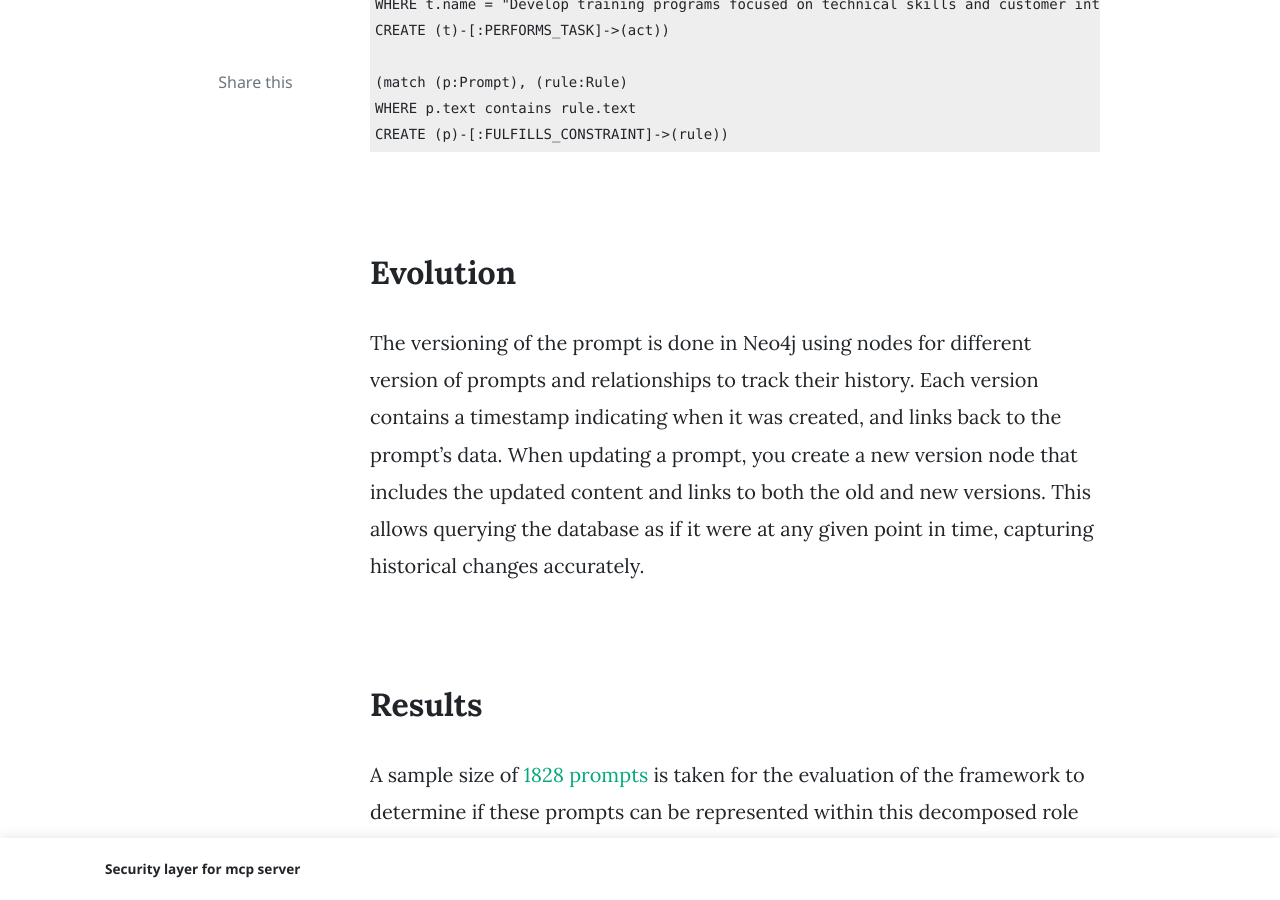
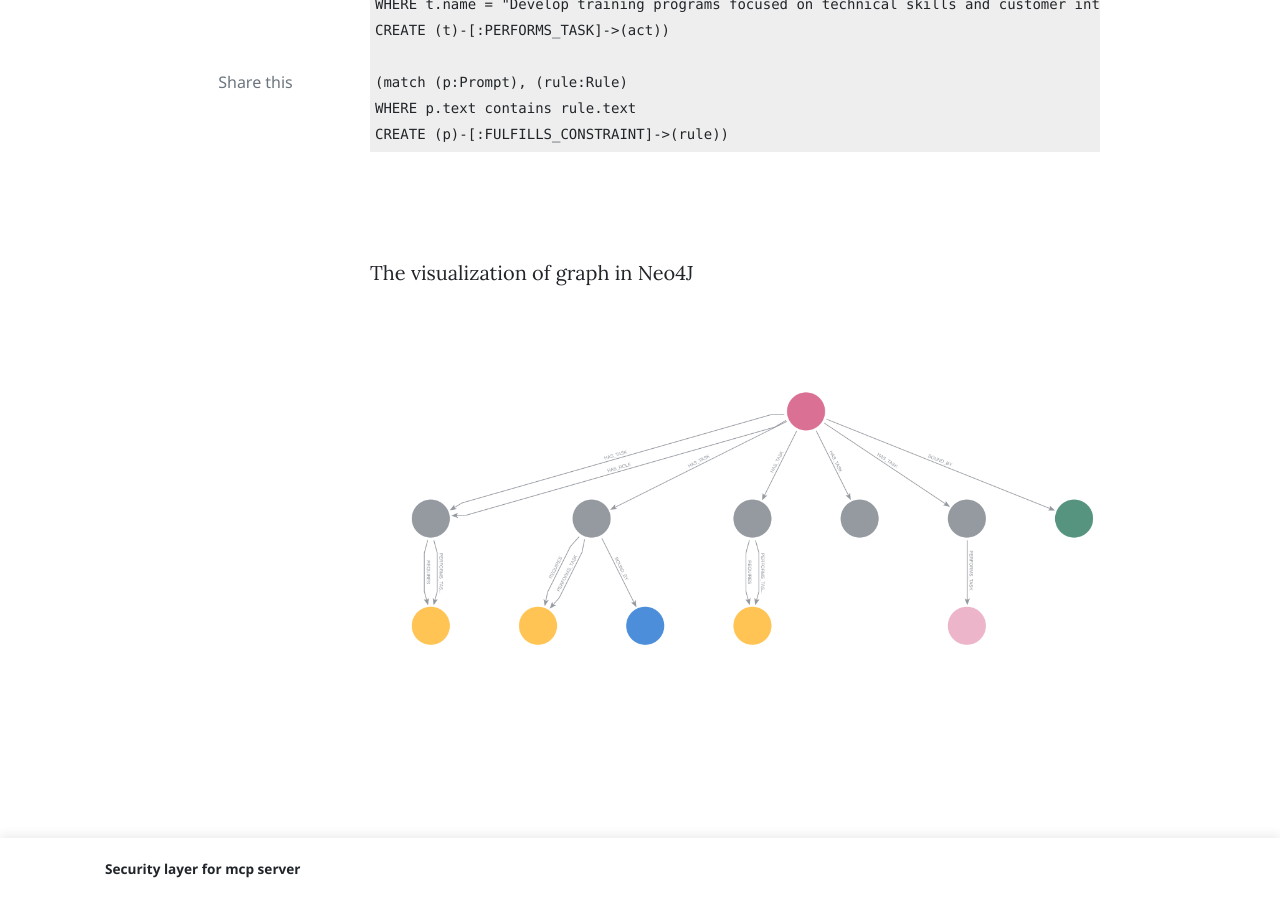
Before and after one commit to karthikziffer/karthikziffer.github.io, a Jekyll site: the page built from _posts/2026-06-06-prompt-evolution.md, in a window 1280 px wide and 900 px high, scrolled down 8258 px. Built offline with Jekyll 4.4.1, drawn with Linux system fonts in a browser that asks for light colours; nearby versions of some CDN libraries; comment, search, counter and statistics services are not loaded.

Commit message:
chore: changes

```diff
--- a/_posts/2026-06-06-prompt-evolution.md
+++ b/_posts/2026-06-06-prompt-evolution.md
@@ -217,6 +217,14 @@ CREATE (p)-[:FULFILLS_CONSTRAINT]->(rule))
 <br>
 
 
+The visualization of graph in Neo4J
+
+
+![](/assets/images/bloom-visualisation.png)
+
+
+<br>
+
 ## Evolution
 
 The versioning of the prompt is done in Neo4j using nodes for different version of prompts and relationships to track their history. Each version contains a timestamp indicating when it was created, and links back to the prompt's data. When updating a prompt, you create a new version node that includes the updated content and links to both the old and new versions. This allows querying the database as if it were at any given point in time, capturing historical changes accurately.
```
Also changed, not shown: assets/images/bloom-visualisation.png (added).
